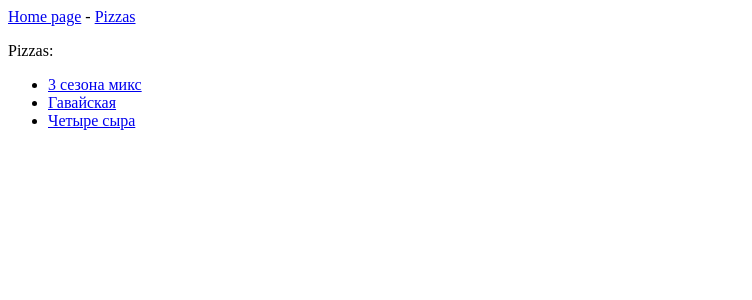
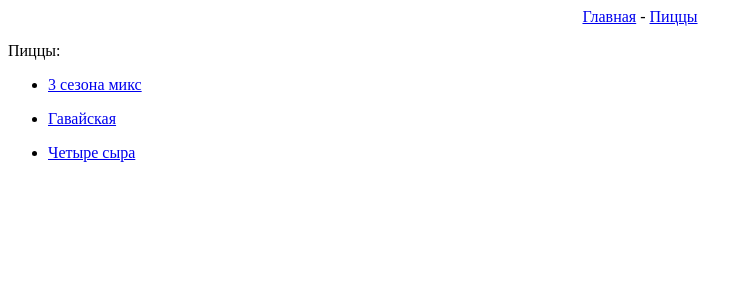
Before and after one commit to razmanov666/learning_log, a Django app: page /pizzas in a window 1280 px wide. Shown: the top 300 px of the page, without its empty margins (0-752 px from the left). Run offline with Django 3.2, Linux system fonts and the light colour scheme; data comes from the database, SQL or seed files in the repository; both versions use the stored data as it was after the commit.

Commit message:
complete task_18_8

```diff
--- a/task_18_4/pizza_restaurant/pizzas/models.py
+++ b/task_18_4/pizza_restaurant/pizzas/models.py
@@ -12,9 +12,11 @@ class Pizza(models.Model):
 
 class Topping(models.Model):
     """Info about pizza's toppings"""
-    pizza = models.ForeignKey(Pizza,on_delete=models.CASCADE)
+    pizza = models.ForeignKey(Pizza, on_delete=models.CASCADE)
     text = models.CharField(max_length=30)
-    text2 = ''
+
+    class Meta:
+        verbose_name_plural = 'toppings'
 
     def __str__(self):
         """Возвращает строковое представление модели."""
--- a/task_18_4/pizza_restaurant/pizzas/templates/pizzas/base.html
+++ b/task_18_4/pizza_restaurant/pizzas/templates/pizzas/base.html
@@ -1,6 +1,6 @@
-<p>
-  <a href="{% url 'index' %}">Home page</a> -
-  <a href="{% url 'pizzas' %}">Pizzas</a>
+<p style="text-align: center;">
+  <a href="{% url 'index' %}">Главная</a> -
+  <a href="{% url 'pizzas' %}">Пиццы</a>
 </p>
 
 {% block content %}
--- a/task_18_4/pizza_restaurant/pizzas/templates/pizzas/index.html
+++ b/task_18_4/pizza_restaurant/pizzas/templates/pizzas/index.html
@@ -1,4 +1,5 @@
 {% extends 'pizzas/base.html' %}
 {% block content %}
-    <p style="font-size: 40px; font-style: italic;">Pizzas restauraunt</p>
+    <p style="font-size: 40px; font-style: italic; text-align: center;">
+        Pizzas restauraunt</p>
 {% endblock content %}
--- a/task_18_4/pizza_restaurant/pizzas/templates/pizzas/pizza.html
+++ b/task_18_4/pizza_restaurant/pizzas/templates/pizzas/pizza.html
@@ -1,7 +1,7 @@
 {% extends 'pizzas/base.html' %}
 {% block content %}
-<p>Pizza: {{ pizza }}</p>
-<p>Toppings:</p>
+<p>Пицца: {{ pizza }}</p>
+<p>Доступные дополнения:</p>
 <ul>
 {% for topping in toppings %}
   <li>
--- a/task_18_4/pizza_restaurant/pizzas/templates/pizzas/pizzas.html
+++ b/task_18_4/pizza_restaurant/pizzas/templates/pizzas/pizzas.html
@@ -1,13 +1,13 @@
 {% extends 'pizzas/base.html' %}
 {% block content %}
-<p>Pizzas:</p>
+<p>Пиццы:</p>
 <ul>
   {% for pizza in pizzas %}
     <li>
-    <a href=" {% url 'pizza' pizza.id%} ">{{pizza}}</a>
+      <a href=" {% url 'pizza' pizza.id %} ">{{pizza|linebreaks}}</a>
     </li>
   {% empty %}
-    <li>No pizzas have been added yet</li>
+    <li>Еще нет дополнений к этой пицце.</li>
   {% endfor %}
 </ul>
 {% endblock content %}
--- a/task_18_4/pizza_restaurant/pizzas/views.py
+++ b/task_18_4/pizza_restaurant/pizzas/views.py
@@ -1,6 +1,6 @@
 from django.shortcuts import render
 
-from .models import Pizza
+from .models import Pizza, Topping
 def index(request):
     """Домашняя страница приложения."""
     return render(request, "pizzas/index.html")
@@ -15,5 +15,5 @@ def pizza(request, pizza_id):
     """Отображение всех топпингов."""
     pizza = Pizza.objects.get(id=pizza_id)
     topping = pizza.topping_set.order_by('text')
-    context = {"pizzas": pizza, "topping": topping}
-    return render (request, 'pizzas/pizza.html', context)
+    context = {"pizza": pizza, "toppings": topping}
+    return render(request, 'pizzas/pizza.html', context)
```
Also changed, not shown: task_18_4/pizza_restaurant/db.sqlite3, task_18_4/pizza_restaurant/pizzas/migrations/0004_auto_20210113_0654.py (added), task_18_4/pizza_restaurant/pizzas/migrations/0005_auto_20210113_0705.py (added), task_18_4/pizza_restaurant/pizzas/migrations/0006_auto_20210113_0710.py (added).
